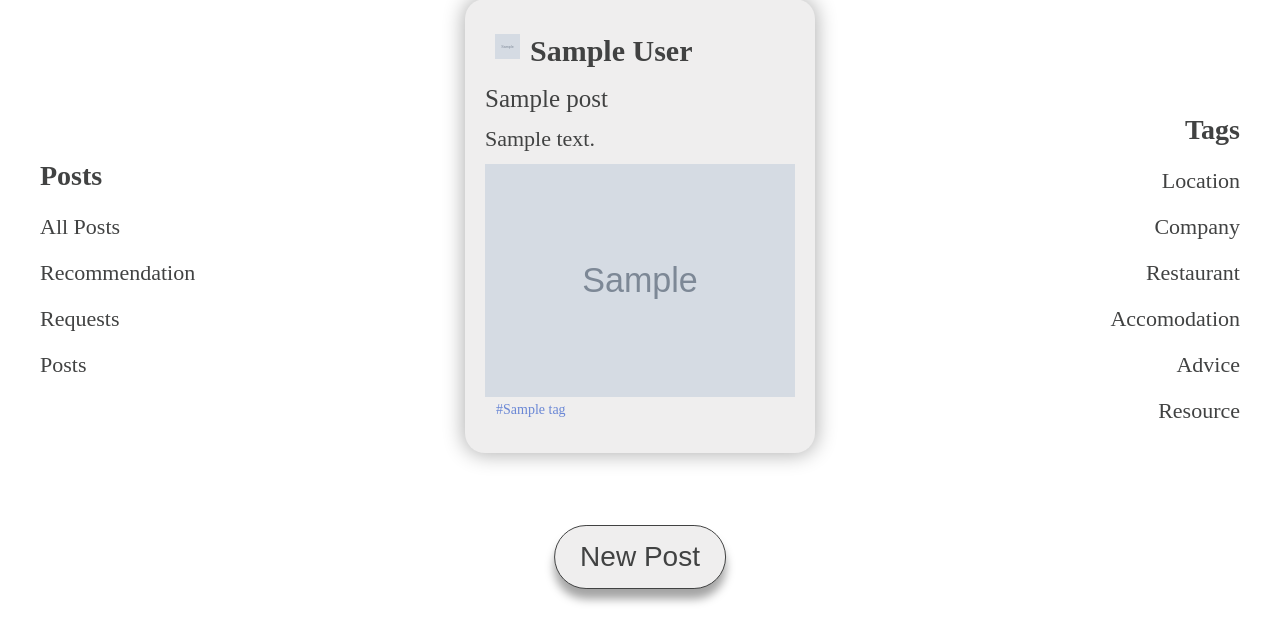
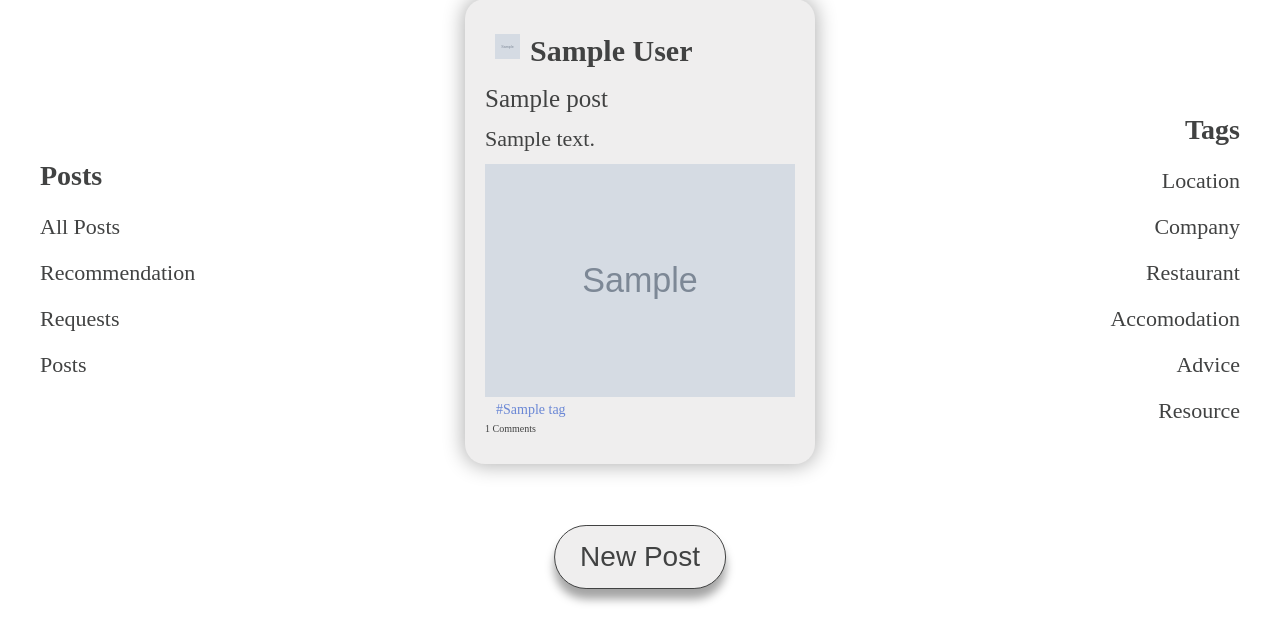
Before and after one commit to alangaurav/csocial, a Django app: page / in a window 1280 px wide. Shown: the part 131-774 px from the top of the page. Run offline with Django 5.2, Linux system fonts and the light colour scheme; a user stored in the database is signed in; tables that the repository leaves empty hold one stand-in row (values such as "Sample post"); grey boxes marked "Sample" are stand-in pictures.

Commit message:
community: templates: Comment count added
All posts now include a total comment count.
new_post has form fields rearranged.

Signed-off-by: Alan Gaurav <alangaurav@gmail.com>

```diff
--- a/community/templates/posts.html
+++ b/community/templates/posts.html
@@ -20,6 +20,9 @@
                 <a href="/posts/?tag={{ tag.name }}">#{{ tag.name }}</a>
                 {% endfor %}
             </div>
+            <div class="post-container-comments--count">
+                {{ post.comments.count }} Comments
+            </div>
         </div>
         {% endfor %}
     </div>
--- a/community/templates/profile.html
+++ b/community/templates/profile.html
@@ -25,6 +25,9 @@
                 <a href="/posts/?tag={{ tag.name }}">#{{ tag.name }}</a>
                 {% endfor %}
             </div>
+            <div class="post-container-comments--count">
+                {{ post.comments.count }} Comments
+            </div>
         </div>
         {% endfor %}
     </div>
--- a/community/templates/singlepost.html
+++ b/community/templates/singlepost.html
@@ -14,6 +14,9 @@
         {% endfor %}
     </div>
     <div class="post-container-comments">
+        <div class="post-container-comments--count">
+            {{ post.comments.count }} Comments
+        </div>
         <ul class="post-comments">
             {% for comment in post.comments.all %}
             <li>
```
Also changed, not shown: community/templates/new_post.html (+4 -7 lines).
